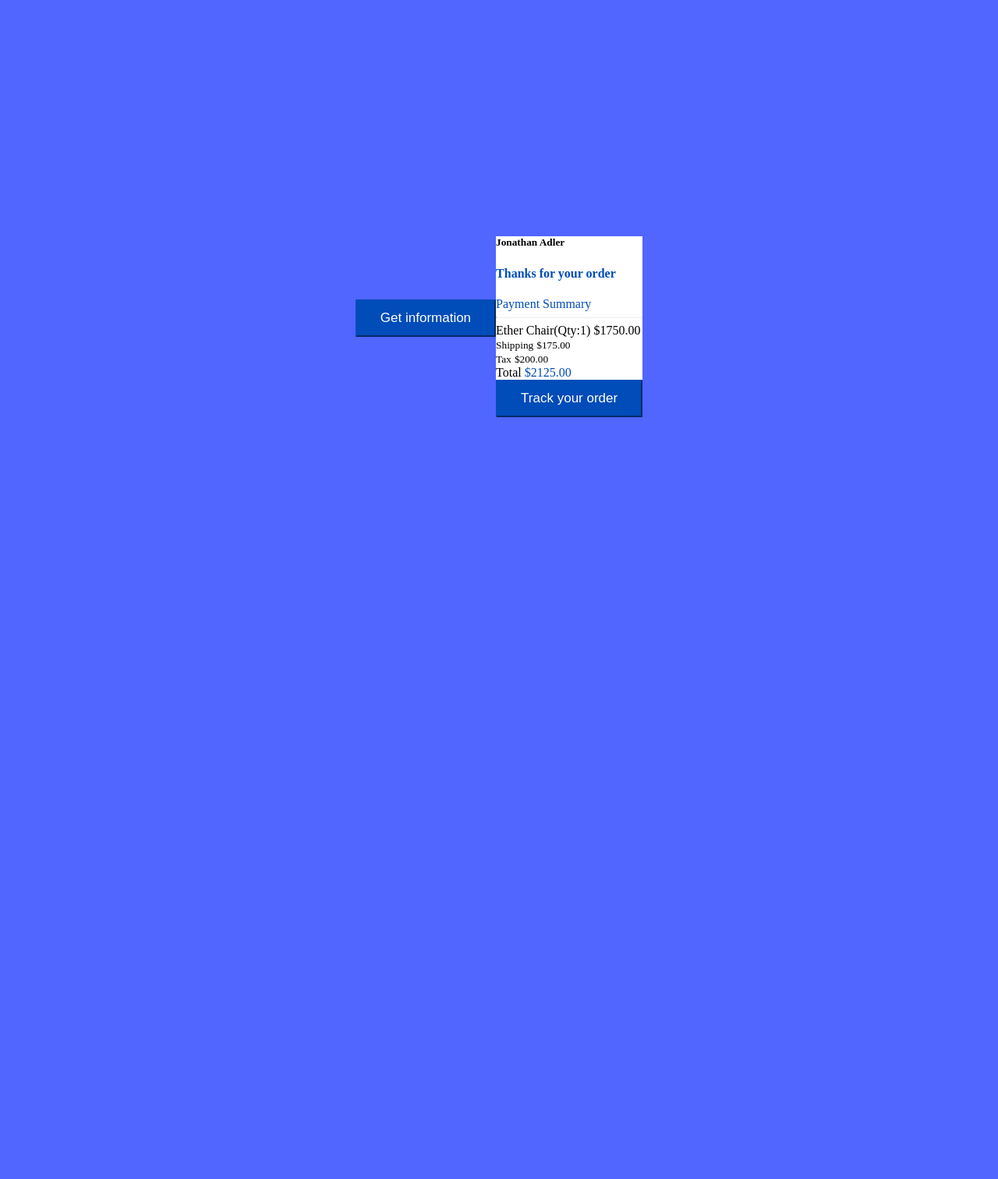
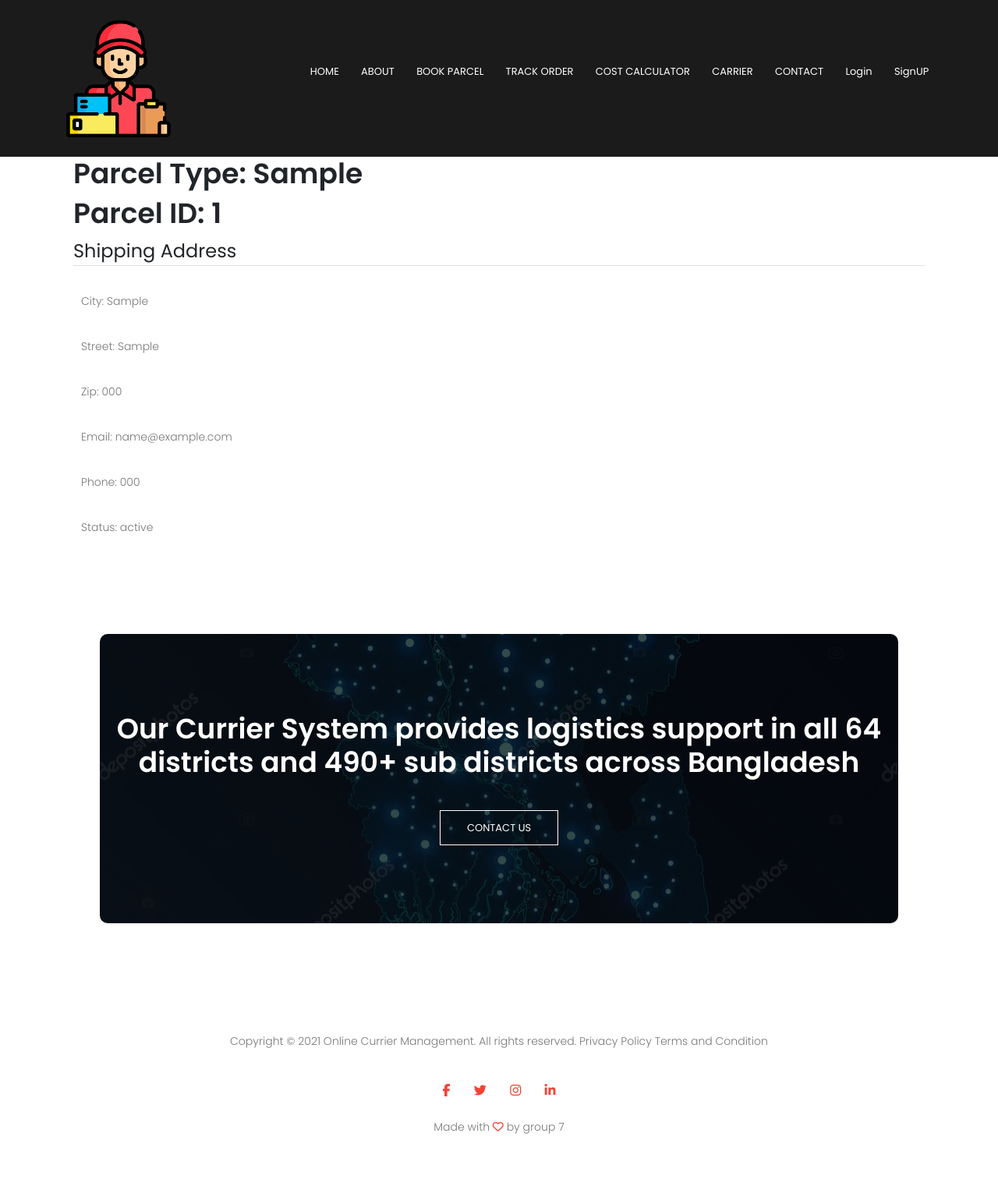
Before and after one commit to Jaber-Al-Siam/Online-Courier-Service-Management, a Django app: page /parcels/1/ in a window 1280 px wide. Shown: the whole page at 78% size. Before the commit the page ends 535 px from the top, so only its background shows below. Run offline with Django 3.2, Linux system fonts and the light colour scheme; tables that the repository leaves empty hold one stand-in row (values such as "Sample post"); some libraries are stand-ins or nearby versions.

Commit message:
reformatted parcel_detail template

```diff
--- a/templates/parcels/parcel_detail.html
+++ b/templates/parcels/parcel_detail.html
@@ -1,92 +1,18 @@
+{% extends 'base.html' %}
 {% load bootstrap5 %}
 
-<style>
-    body {
-    background-color: #5165ff;
-    height: 100vh;
-    display: flex;
-    justify-content: center;
-    align-items: center
-}
-
-.modal-body {
-    background-color: #fff;
-    border-color: #fff
-}
-
-.close {
-    color: #000;
-    cursor: pointer
-}
-
-.close:hover {
-    color: #000
-}
-
-.theme-color {
-    color: #004cb9
-}
-
-hr.new1 {
-    border-top: 2px dashed #fff;
-    margin: 0.4rem 0
-}
-
-.btn-primary {
-    color: #fff;
-    background-color: #004cb9;
-    border-color: #004cb9;
-    padding: 12px;
-    padding-right: 30px;
-    padding-left: 30px;
-    border-radius: 1px;
-    font-size: 17px
-}
-
-.btn-primary:hover {
-    color: #fff;
-    background-color: #004cb9;
-    border-color: #004cb9;
-    padding: 12px;
-    padding-right: 30px;
-    padding-left: 30px;
-    border-radius: 1px;
-    font-size: 17px
-}
-</style>
-
-<!doctype html>
-<html lang="en">
-<head>
-    <meta charset="UTF-8">
-    <meta name="viewport"
-          content="width=device-width, user-scalable=no, initial-scale=1.0, maximum-scale=1.0, minimum-scale=1.0">
-    <meta http-equiv="X-UA-Compatible" content="ie=edge">
-    <title>Document</title>
-</head>
-<body>
-    <button type="button" class="btn btn-primary launch" data-toggle="modal" data-target="#staticBackdrop"> <i class="fa fa-info"></i> Get information
-</button>
-<div class="modal fade" id="staticBackdrop" data-backdrop="static" data-keyboard="false" tabindex="-1" aria-labelledby="staticBackdropLabel" aria-hidden="true">
-    <div class="modal-dialog">
-        <div class="modal-content">
-            <div class="modal-body ">
-                <div class="text-right"> <i class="fa fa-close close" data-dismiss="modal"></i> </div>
-                <div class="px-4 py-5">
-                    <h5 class="text-uppercase">Jonathan Adler</h5>
-                    <h4 class="mt-5 theme-color mb-5">Thanks for your order</h4> <span class="theme-color">Payment Summary</span>
-                    <div class="mb-3">
-                        <hr class="new1">
-                    </div>
-                    <div class="d-flex justify-content-between"> <span class="font-weight-bold">Ether Chair(Qty:1)</span> <span class="text-muted">$1750.00</span> </div>
-                    <div class="d-flex justify-content-between"> <small>Shipping</small> <small>$175.00</small> </div>
-                    <div class="d-flex justify-content-between"> <small>Tax</small> <small>$200.00</small> </div>
-                    <div class="d-flex justify-content-between mt-3"> <span class="font-weight-bold">Total</span> <span class="font-weight-bold theme-color">$2125.00</span> </div>
-                    <div class="text-center mt-5"> <button class="btn btn-primary">Track your order</button> </div>
-                </div>
-            </div>
-        </div>
+{% block content %}
+    <div class="container">
+      <h1>Parcel Type: {{ object.type }}</h1>
+      <h1>Parcel ID: {{ object.id }}</h1>
+      <fieldset>
+          <legend class="border-bottom mb-4">Shipping Address</legend>
+          <p>City: {{ object.city }}</p>
+          <p>Street: {{ object.street }}</p>
+          <p>Zip: {{ object.zip }}</p>
+          <p>Email: {{ object.email }}</p>
+          <p>Phone: {{ object.phone }}</p>
+          <p>Status: {{ object.status }}</p>
+      </fieldset>
     </div>
-</div>
-</body>
-</html>
+{% endblock %}
```
